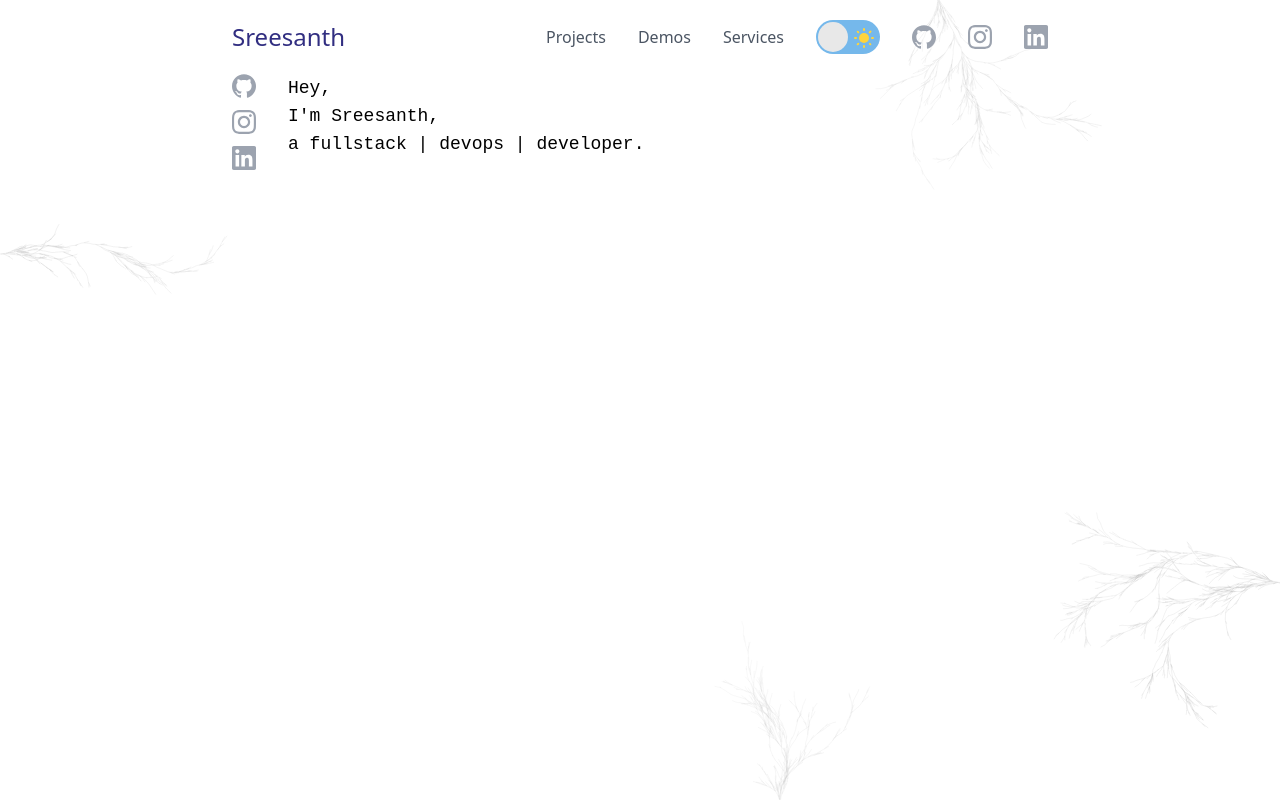
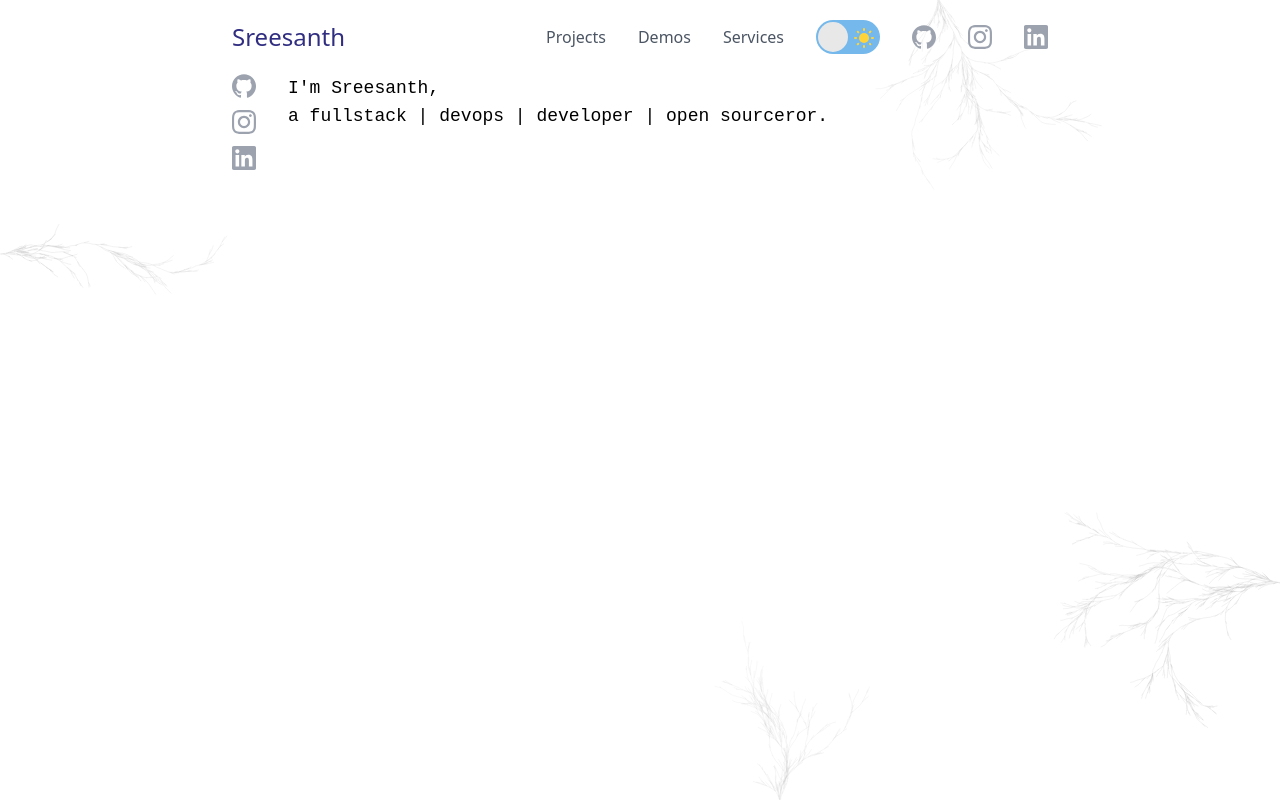
Before and after one commit to Sreesanth46/sreesanth.me, a Vue app: page / in a window 1280 px wide. Built offline with nearby package versions, Linux system fonts and the light colour scheme.

Commit message:
refactor: caption

```diff
--- a/src/globals.js
+++ b/src/globals.js
@@ -4,4 +4,4 @@ export const URLS = {
     INSTAGRAM: 'https://www.instagram.com/sreesanth.sh',
 }
 
-export const CAPTION = "<p>Hey, <br>I'm Sreesanth, <br>a fullstack | devops | developer.</p>"
+export const CAPTION = "<p>I'm Sreesanth, <br>a fullstack | devops | developer | open sourceror.</p>"
```
